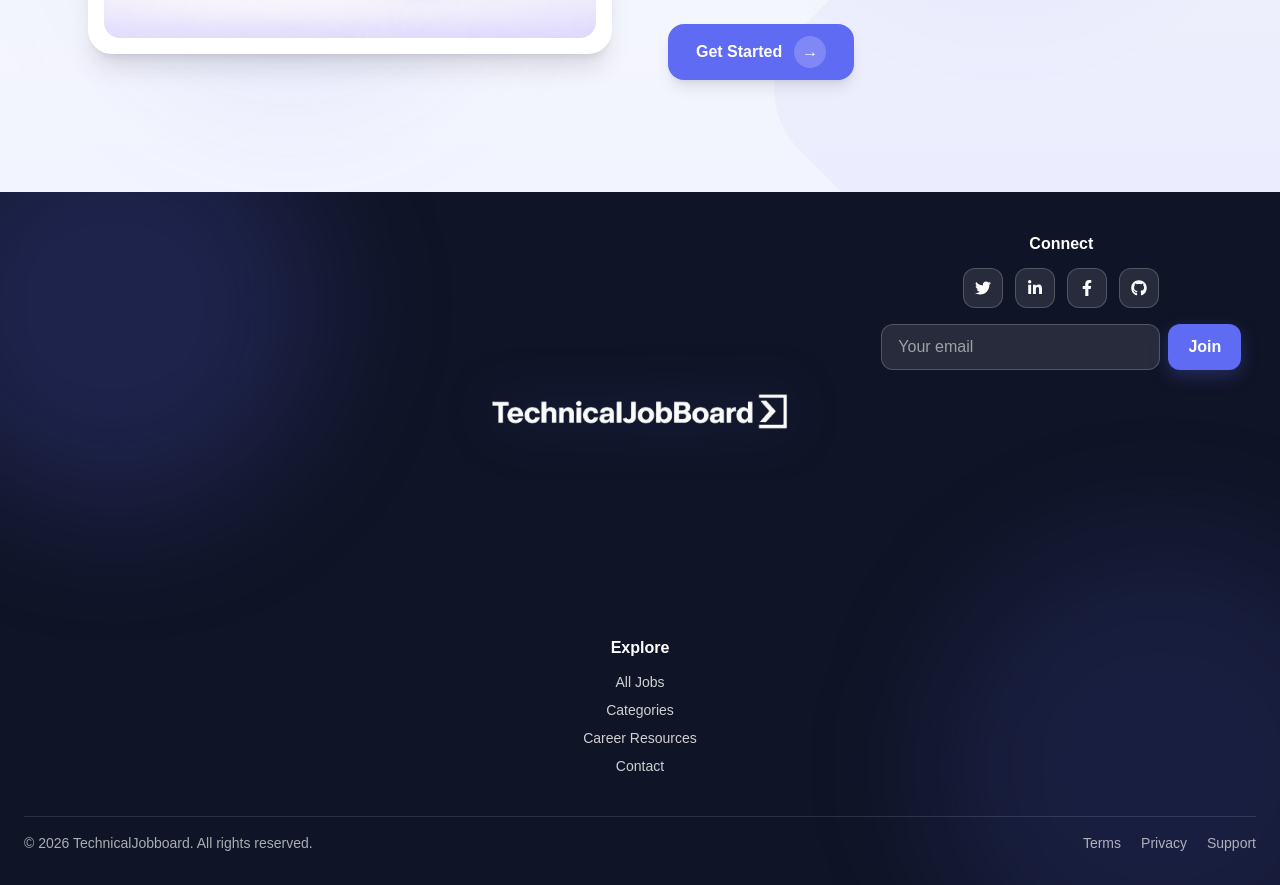
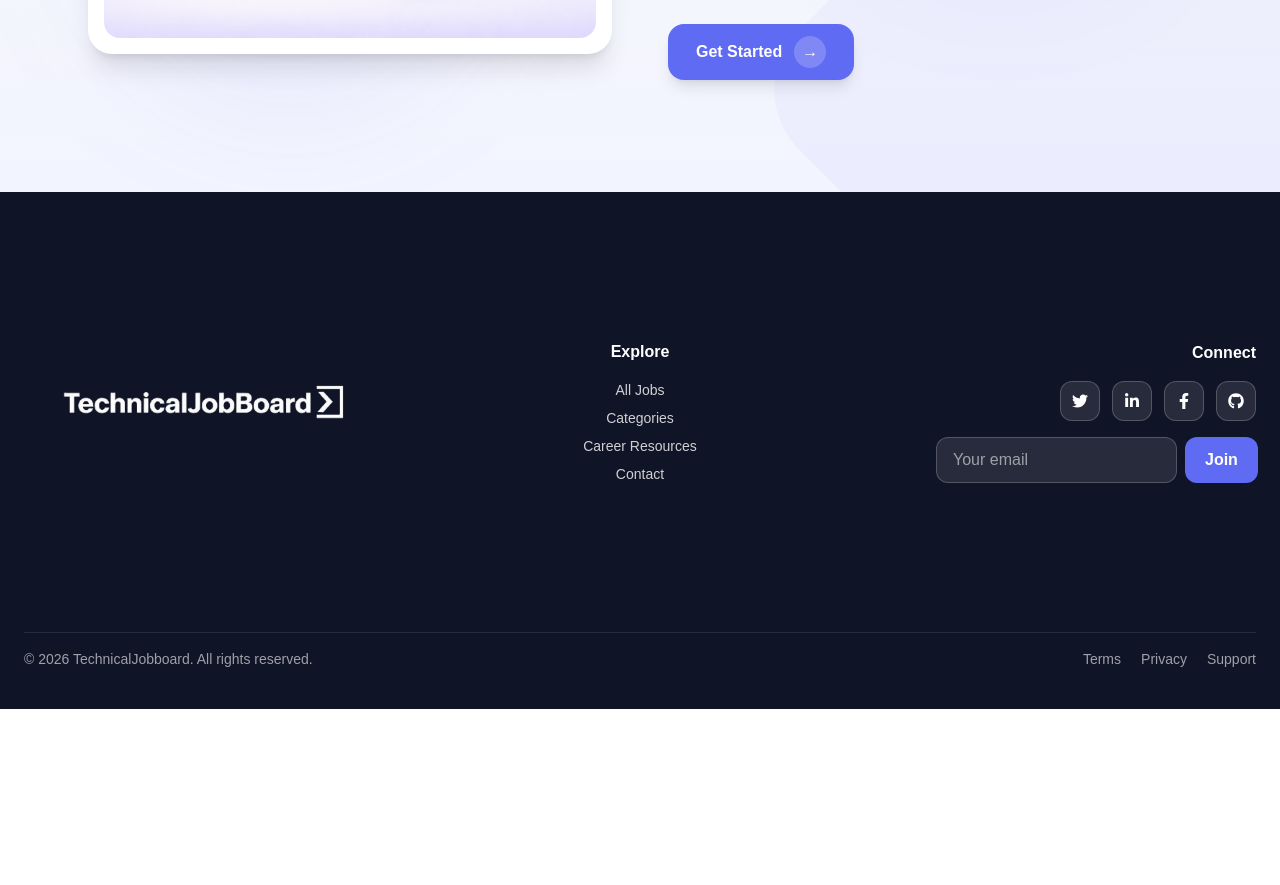
Before and after one commit to adebisidolapo/technicaljobboard, a Next.js app in the folder jobboard/: page / in a window 1280 px wide. Shown: the part 4497-5382 px from the top of the page. After the commit the page ends 5206 px from the top, so only its background shows below. Built offline with nearby package versions, Linux system fonts and the light colour scheme.

Commit message:
update ui

```diff
--- a/jobboard/components/Footer.tsx
+++ b/jobboard/components/Footer.tsx
@@ -6,54 +6,46 @@ export default function Footer() {
   const year = new Date().getFullYear();
 
   return (
-    <footer className="relative overflow-hidden text-white">
-      {/* SOLID background (no gradient) */}
-      <div className="relative bg-[#0F1426]">
-        {/* Glows (keep subtle) */}
-        <div className="pointer-events-none absolute -top-24 -left-24 h-[420px] w-[420px] rounded-full bg-[#5F6BF2]/18 blur-3xl" />
-        <div className="pointer-events-none absolute -bottom-28 -right-28 h-[460px] w-[460px] rounded-full bg-[#5F6BF2]/12 blur-3xl" />
+    <footer className="relative text-white">
+      {/* SOLID BACKGROUND */}
+      <div className="bg-[#0F1426]">
+        <div className="mx-auto max-w-7xl px-6 py-10">
+          {/* ===== 3-COLUMN LAYOUT ===== */}
+          <div className="grid grid-cols-1 md:grid-cols-3 gap-10 items-center">
 
-        <div className="relative mx-auto max-w-7xl px-6 pt-10 pb-8">
-          {/* ===== TOP GRID ===== */}
-          {/* Logo back in the middle. Explore sits under the logo (middle column). Connect stays right but centered. */}
-          <div className="grid grid-cols-1 md:grid-cols-3 gap-10 md:gap-8 items-start">
-            {/* LEFT — (empty spacer on desktop for balance) */}
-            <div className="hidden md:block" />
-
-            {/* MIDDLE — LOGO + EXPLORE */}
-            <div className="flex flex-col items-center text-center">
-              {/* Logo centered */}
+            {/* LEFT — LOGO */}
+            <div className="flex justify-center md:justify-start">
               <img
                 src="/logo.png"
                 alt="TechnicalJobboard Logo"
                 className="
                   w-[240px]
                   sm:w-[280px]
-                  md:w-[330px]
-                  lg:w-[380px]
+                  md:w-[320px]
+                  lg:w-[360px]
                   h-auto object-contain
-                  drop-shadow-[0_0_28px_rgba(95,107,242,0.28)]
                 "
               />
+            </div>
 
-              {/* Explore moved to “where the logo is” (same middle column, directly under) */}
-              <div className="mt-6">
-                <h3 className="font-semibold text-base mb-3">Explore</h3>
-                <ul className="space-y-2 text-white/80 text-sm">
+            {/* MIDDLE — EXPLORE */}
+            <div className="flex flex-col items-center text-center">
+              <h3 className="font-semibold text-base mb-4">Explore</h3>
+              <ul className="space-y-2 text-sm text-white/80">
                 <li className="hover:text-white cursor-pointer">All Jobs</li>
                 <li className="hover:text-white cursor-pointer">Categories</li>
                 <li className="hover:text-white cursor-pointer">Career Resources</li>
                 <li className="hover:text-white cursor-pointer">Contact</li>
               </ul>
             </div>
-            </div>
 
-            {/* RIGHT — CONNECT (center it, keep it on the right column) */}
-            <div className="flex flex-col items-center md:items-center text-center">
-              <h3 className="font-semibold text-base mb-3">Connect</h3>
+            {/* RIGHT — CONNECT */}
+            <div className="flex flex-col items-center md:items-end text-center md:text-right">
+              <h3 className="font-semibold text-base mb-4">Connect</h3>
 
               <div className="flex gap-3 mb-4">
-                {[FaTwitter, FaLinkedinIn, FaFacebookF, FaGithub].map((Icon, i) => (
+                {[FaTwitter, FaLinkedinIn, FaFacebookF, FaGithub].map(
+                  (Icon, i) => (
                     <a
                       key={i}
                       href="#"
@@ -63,11 +55,12 @@ export default function Footer() {
                     >
                       <Icon />
                     </a>
-                ))}
+                  )
+                )}
               </div>
 
-              {/* Form under icons */}
-              <div className="w-full max-w-[360px] flex gap-2 justify-center">
+              {/* Newsletter */}
+              <div className="w-full max-w-[320px] flex gap-2">
                 <input
                   type="email"
                   placeholder="Your email"
@@ -78,7 +71,6 @@ export default function Footer() {
                 <button
                   className="px-5 py-2.5 rounded-xl font-semibold text-white
                              bg-[#5F6BF2] hover:bg-[#4B55D8]
-                             shadow-[0_6px_18px_rgba(95,107,242,0.28)]
                              transition"
                 >
                   Join
@@ -87,11 +79,11 @@ export default function Footer() {
             </div>
           </div>
 
-          {/* Divider */}
-          <div className="mt-10 h-px bg-white/12" />
+          {/* DIVIDER */}
+          <div className="mt-10 h-px bg-white/10" />
 
-          {/* Bottom */}
-          <div className="mt-4 flex flex-col md:flex-row items-center justify-between gap-3 text-white/65 text-xs sm:text-sm">
+          {/* BOTTOM BAR */}
+          <div className="mt-4 flex flex-col md:flex-row items-center justify-between gap-3 text-white/60 text-xs sm:text-sm">
             <p>© {year} TechnicalJobboard. All rights reserved.</p>
             <div className="flex gap-5">
               <span className="hover:text-white cursor-pointer">Terms</span>
```
Lines whose indentation alone changed are shown as unchanged.
